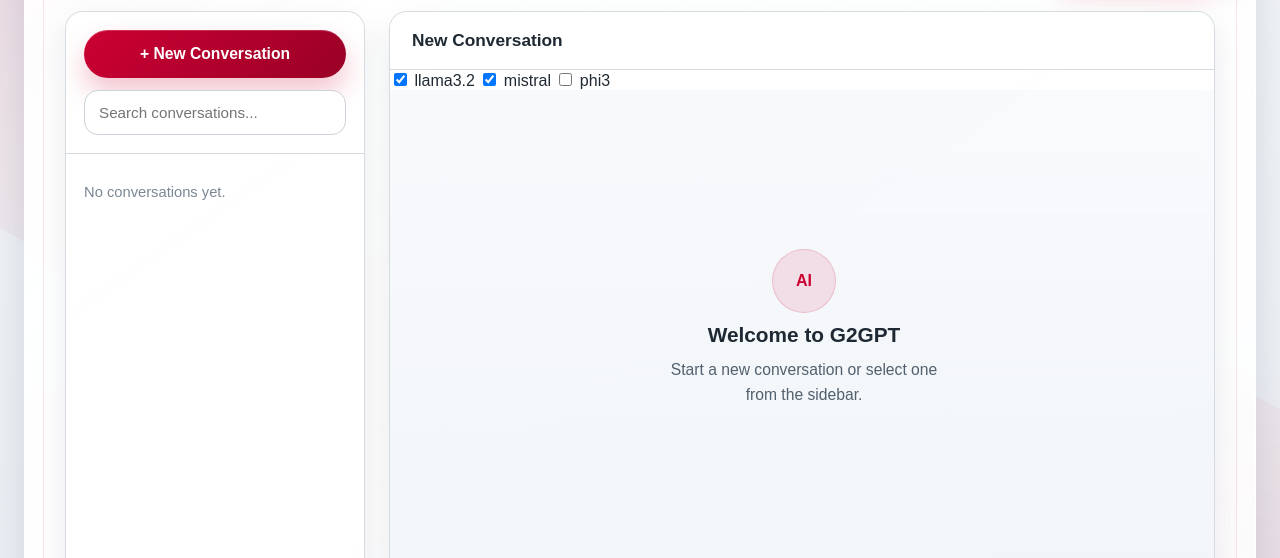
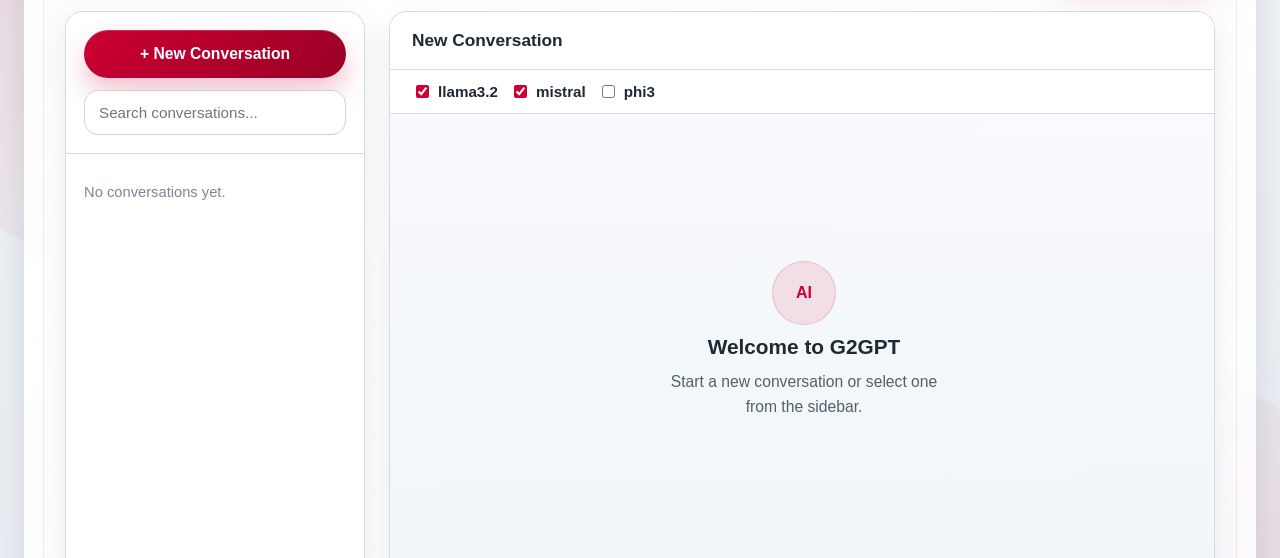
Before and after one commit to swcaskey/G2GPT, a website: page frontend/dashboard.html in a window 1280 px wide. Shown: the part 242-800 px from the top of the page. Drawn offline with Linux system fonts and the light colour scheme; no server answers.

Commit message:
Added model picker styles to dashboard CSS

```diff
--- a/frontend/css/dashboard.css
+++ b/frontend/css/dashboard.css
@@ -233,6 +233,28 @@ h1 {
 .input-area,
 .sidebar-footer {
   background: rgba(255, 255, 255, 0.78);
+}
+
+.model-picker {
+  display: flex;
+  flex-wrap: wrap;
+  gap: 12px;
+  padding: 12px 22px;
+  border-bottom: 1px solid var(--panel-line);
+  background: rgba(255, 255, 255, 0.78);
+  font-size: 0.95rem;
+}
+
+.model-picker label {
+  display: inline-flex;
+  align-items: center;
+  gap: 6px;
+  color: var(--charcoal);
+  font-weight: 600;
+}
+
+.model-picker input[type="checkbox"] {
+  accent-color: var(--rutgers-red);
 }
 
 .sidebar-top {
```
